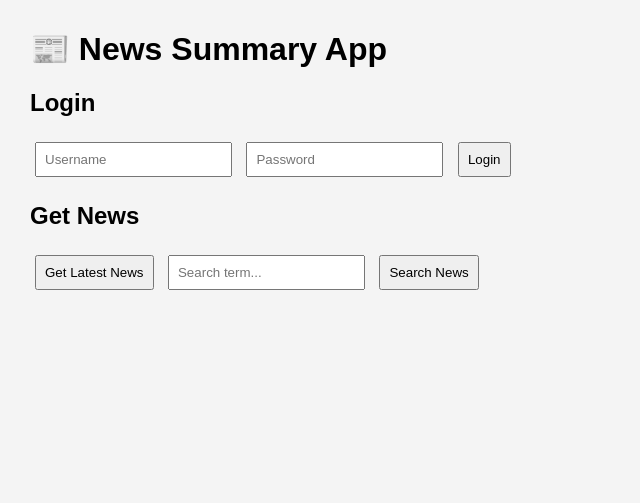
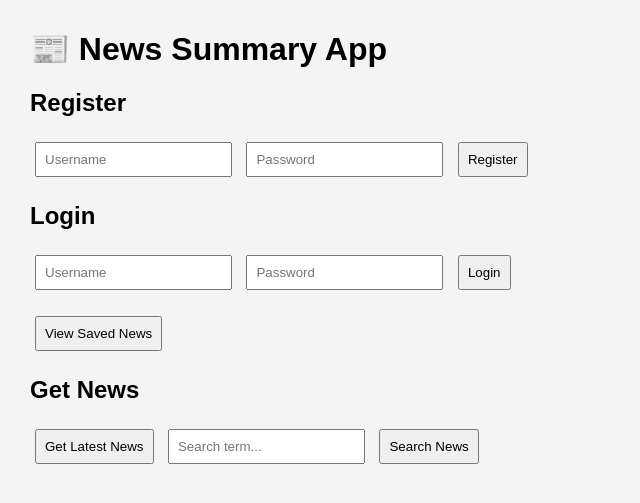
Before and after one commit to rohit03rawat/news-summary-api, a Django app: page / in a window 1280 px wide. Shown: the top 503 px of the page, without its empty margins (0-640 px from the left). Run offline with Django 5.2, Linux system fonts and the light colour scheme.

Commit message:
connected complete frontend to all endpoints

```diff
--- a/news_api/urls.py
+++ b/news_api/urls.py
@@ -25,6 +25,6 @@ urlpatterns = [
     path('api/token/refresh/', TokenRefreshView.as_view(), name='token_refresh'),
     path('api/news/', include('news.urls')),
     path('', frontend),
-    path('api/user/', include('user.urls')),
+    path('api/users/', include('users.urls')),
 
 ]
--- a/static/script.js
+++ b/static/script.js
@@ -14,12 +14,59 @@ function login() {
   .then(data => {
     if (data.access) {
       token = data.access;
+      localStorage.setItem("access", token);  // ✅ Save to localStorage
       document.getElementById("login-status").textContent = "✅ Logged in!";
     } else {
       document.getElementById("login-status").textContent = "❌ Login failed!";
     }
   });
 }
+
+document.getElementById("register-form").addEventListener("submit", function (e) {
+  e.preventDefault();
+  const username = document.getElementById("reg-username").value;
+  const password = document.getElementById("reg-password").value;
+
+  fetch("/api/users/register/", {
+      method: "POST",
+      headers: {
+          "Content-Type": "application/json"
+      },
+      body: JSON.stringify({ username, password })
+  })
+  .then(res => res.json())
+  .then(data => {
+      if (data.message) {
+          document.getElementById("register-message").textContent = "✅ Registered successfully!";
+      } else {
+          document.getElementById("register-message").textContent = "❌ " + JSON.stringify(data);
+      }
+  });
+});
+
+document.getElementById("view-saved-btn").addEventListener("click", function () {
+  const token = localStorage.getItem("access");
+  fetch("/api/news/saved/", {
+      headers: {
+          "Authorization": "Bearer " + token
+      }
+  })
+  .then(res => res.json())
+  .then(data => {
+      const savedDiv = document.getElementById("saved-news-container");
+      savedDiv.innerHTML = "<h3>📌 Saved Articles:</h3>";
+      data.forEach(article => {
+          savedDiv.innerHTML += `
+              <div>
+                  <h4>${article.title}</h4>
+                  <a href="${article.url}" target="_blank">Read more</a>
+                  <p>${article.summary}</p>
+                  <hr/>
+              </div>
+          `;
+      });
+  });
+});
 
 function getLatestNews() {
   fetch("/api/news/latest/", {
--- a/templates/index.html
+++ b/templates/index.html
@@ -10,6 +10,15 @@
 <body>
   <h1>📰 News Summary App</h1>
 
+  <h2>Register</h2>
+  <form id="register-form">
+    <input type="text" id="reg-username" placeholder="Username" required />
+    <input type="password" id="reg-password" placeholder="Password" required />
+    <button type="submit">Register</button>
+  </form>
+
+  <p id="register-message"></p>
+
   <div class="auth-section">
     <h2>Login</h2>
     <input type="text" id="username" placeholder="Username">
@@ -17,6 +26,9 @@
     <button onclick="login()">Login</button>
     <p id="login-status"></p>
   </div>
+
+  <button id="view-saved-btn">View Saved News</button>
+  <div id="saved-news-container"></div>
 
   <div class="news-section">
     <h2>Get News</h2>
```
